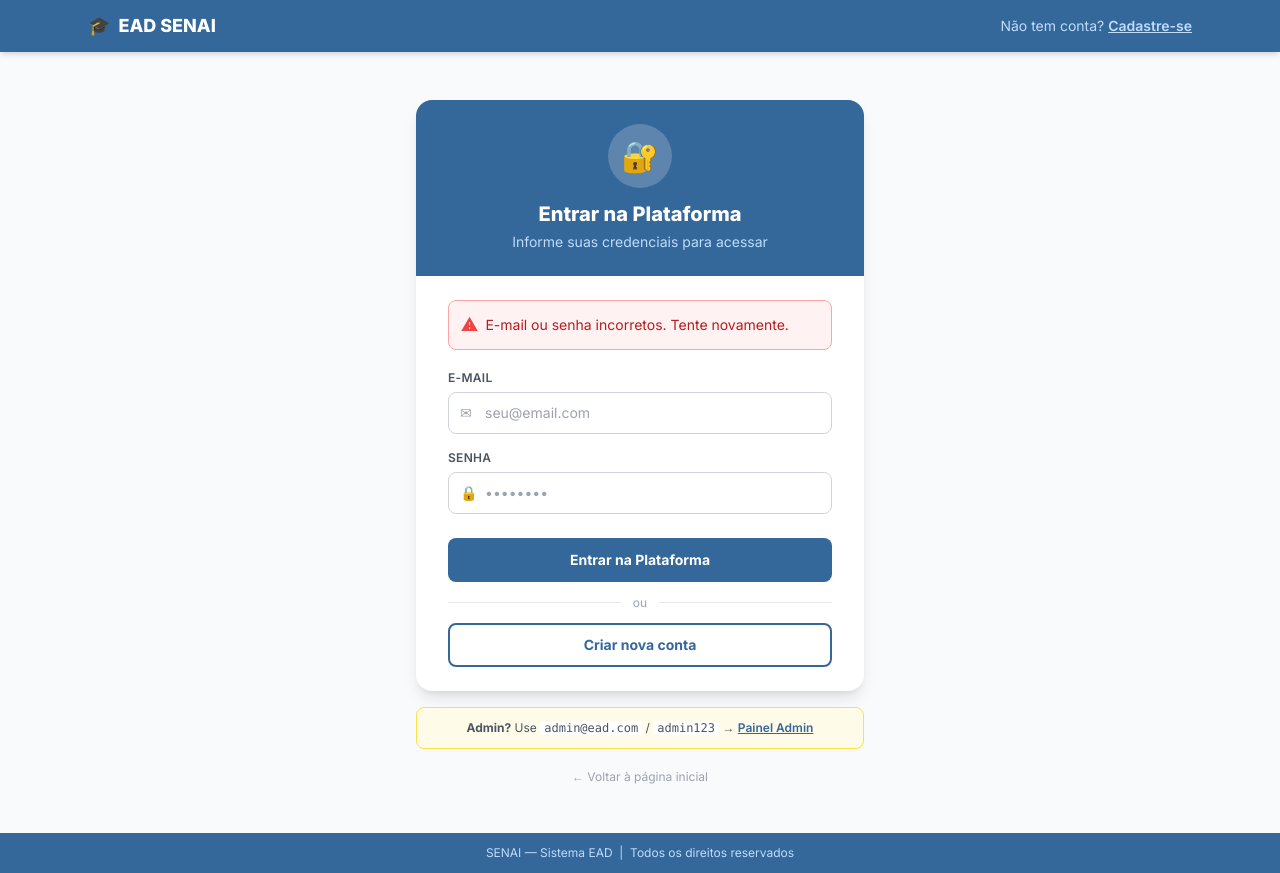
After one commit to ruivocodespace/plataforma-de-cursos-senai, a PHP site: page /login.php in a window 1280 px wide. The commit adds this page. Run offline with PHP 8.4, Linux system fonts and the light colour scheme; some libraries are stand-ins or nearby versions.

Commit message:
criação do logado, login, ajustes no cadastro

```diff
--- /dev/null
+++ b/projeto/login.php
@@ -0,0 +1,169 @@
+<?php
+// ============================================
+// Arquivo: login.php
+// Função: Tela de login e autenticação do usuário
+// ============================================
+
+// Iniciar a sessão
+session_start();
+
+// Incluir o arquivo de conexão com o banco
+require_once "conexao.php";
+
+// Variável para armazenar mensagem de erro
+$erro = "";
+
+// Verificar se o formulário foi enviado (method POST)
+if ($_SERVER["REQUEST_METHOD"] === "POST") {
+
+    // Receber os dados do formulário
+    $email = $_POST["email"];
+    $senha = $_POST["senha"];
+
+    // Buscar o usuário no banco pelo email
+    $sql = "SELECT * FROM usuarios WHERE email = '$email'";
+    $resultado = mysqli_query($conexao, $sql);
+
+    // Verificar se encontrou o usuário
+    if ($usuarios = mysqli_fetch_assoc($resultado)) {
+
+        // Verificar se a senha está correta
+        if (password_verify($senha, $usuarios["senha"])) {
+            // Guardar dados do usuário na sessão
+            $_SESSION["usuario_id"] = $usuarios["id"];
+            $_SESSION["usuario_nome"] = $usuarios["nome"];
+            $_SESSION["usuario_email"] = $usuarios["email"];
+            $_SESSION["usuario_tipo"] = $usuarios["tipo"];
+
+
+            // Redirecionar para o dashboard
+            header("Location: cadastro_usuario.php");
+            exit;
+        } else {
+            $erro = "Email ou senha incorretos.";
+        }
+    } else {
+        $erro = "Email ou senha incorretos.";
+    }
+}
+?>
+
+<!DOCTYPE html>
+<html lang="pt-BR">
+<head>
+    <meta charset="UTF-8">
+    <meta name="viewport" content="width=device-width, initial-scale=1.0">
+    <title>Login — EAD SENAI</title>
+    <script src="https://cdn.tailwindcss.com"></script>
+    <script>
+        tailwind.config = {
+            theme: { extend: { colors: { senai: { red:'#C0392B', blue:'#34679A', 'blue-dark':'#2C5A85', orange:'#E67E22', green:'#27AE60' } } } }
+        }
+    </script>
+    <style>
+        @import url('https://fonts.googleapis.com/css2?family=Inter:wght@300;400;500;600;700;800;900&display=swap');
+        body { font-family: 'Inter', sans-serif; }
+    </style>
+</head>
+<body class="bg-gray-50 min-h-screen flex flex-col">
+
+    <!-- NAVBAR MÍNIMA -->
+    <nav class="bg-senai-blue shadow-md">
+        <div class="max-w-6xl mx-auto px-6 py-3 flex items-center justify-between">
+            <a href="index.html" class="flex items-center gap-2 text-white font-extrabold text-lg">
+                🎓 <span>EAD SENAI</span>
+            </a>
+            <a href="cadastro.php" class="text-blue-200 hover:text-white text-sm transition">
+                Não tem conta? <span class="underline font-semibold">Cadastre-se</span>
+            </a>
+        </div>
+    </nav>
+
+    <!-- CONTEÚDO PRINCIPAL -->
+    <main class="flex-1 flex items-center justify-center px-4 py-12">
+        <div class="w-full max-w-md">
+
+            <!-- CARD DE LOGIN -->
+            <div class="bg-white rounded-2xl shadow-lg overflow-hidden">
+
+                <!-- Topo colorido -->
+                <div class="bg-senai-blue px-8 py-6 text-center">
+                    <div class="w-16 h-16 bg-white/20 rounded-full flex items-center justify-center mx-auto mb-3">
+                        <span class="text-3xl">🔐</span>
+                    </div>
+                    <h1 class="text-white font-extrabold text-xl">Entrar na Plataforma</h1>
+                    <p class="text-blue-200 text-sm mt-1">Informe suas credenciais para acessar</p>
+                </div>
+
+                <div class="px-8 py-6">
+
+                    <!-- ALERTA DE ERRO (exemplo condicional PHP) -->
+                    <div class="bg-red-50 border border-red-300 text-red-700 rounded-lg p-3 mb-5 flex items-center gap-2 text-sm">
+                        <span class="text-red-500 font-bold text-base">⚠</span>
+                        <span>E-mail ou senha incorretos. Tente novamente.</span>
+                    </div>
+
+                    <!-- FORMULÁRIO -->
+                    <form action="meus_cursos.html" method="get">
+                        <div class="mb-4">
+                            <label class="block text-xs font-semibold text-gray-600 mb-1.5 uppercase tracking-wide">E-mail</label>
+                            <div class="relative">
+                                <span class="absolute left-3 top-1/2 -translate-y-1/2 text-gray-400 text-sm">✉</span>
+                                <input
+                                    type="email"
+                                    placeholder="seu@email.com"
+                                    class="w-full border border-gray-300 rounded-lg pl-9 pr-4 py-2.5 text-sm focus:outline-none focus:ring-2 focus:ring-senai-blue focus:border-transparent"
+                                >
+                            </div>
+                        </div>
+
+                        <div class="mb-6">
+                            <label class="block text-xs font-semibold text-gray-600 mb-1.5 uppercase tracking-wide">Senha</label>
+                            <div class="relative">
+                                <span class="absolute left-3 top-1/2 -translate-y-1/2 text-gray-400 text-sm">🔒</span>
+                                <input
+                                    type="password"
+                                    placeholder="••••••••"
+                                    class="w-full border border-gray-300 rounded-lg pl-9 pr-4 py-2.5 text-sm focus:outline-none focus:ring-2 focus:ring-senai-blue focus:border-transparent"
+                                >
+                            </div>
+                        </div>
+
+                        <button type="submit" class="w-full bg-senai-blue hover:bg-senai-blue-dark text-white font-bold py-3 rounded-lg transition text-sm">
+                            Entrar na Plataforma
+                        </button>
+                    </form>
+
+                    <div class="relative my-5">
+                        <div class="border-t border-gray-200"></div>
+                        <span class="absolute top-1/2 left-1/2 -translate-x-1/2 -translate-y-1/2 bg-white px-3 text-xs text-gray-400">ou</span>
+                    </div>
+
+                    <a href="cadastro.php" class="block w-full border-2 border-senai-blue text-senai-blue font-bold py-2.5 rounded-lg text-sm text-center hover:bg-blue-50 transition">
+                        Criar nova conta
+                    </a>
+
+                </div>
+            </div>
+
+            <!-- INFO ADMIN -->
+            <div class="mt-4 bg-yellow-50 border border-yellow-300 rounded-lg p-3 text-xs text-gray-600 text-center">
+                <strong>Admin?</strong> Use <span class="font-mono bg-white px-1 rounded">admin@ead.com</span> /
+                <span class="font-mono bg-white px-1 rounded">admin123</span> →
+                <a href="admin/index.html" class="text-senai-blue underline font-semibold">Painel Admin</a>
+            </div>
+
+            <p class="text-center text-xs text-gray-400 mt-5">
+                <a href="index.html" class="hover:text-senai-blue transition">← Voltar à página inicial</a>
+            </p>
+
+        </div>
+    </main>
+
+    <!-- FOOTER -->
+    <footer class="bg-senai-blue text-blue-200 text-center text-xs py-3">
+        SENAI — Sistema EAD &nbsp;|&nbsp; Todos os direitos reservados
+    </footer>
+
+</body>
+</html>
```
Also changed, not shown: projeto/cadastro.php (+22 -47 lines), projeto/logado.php (added, +7 -0 lines), projeto/usuario_form.php (+17 -8 lines).
